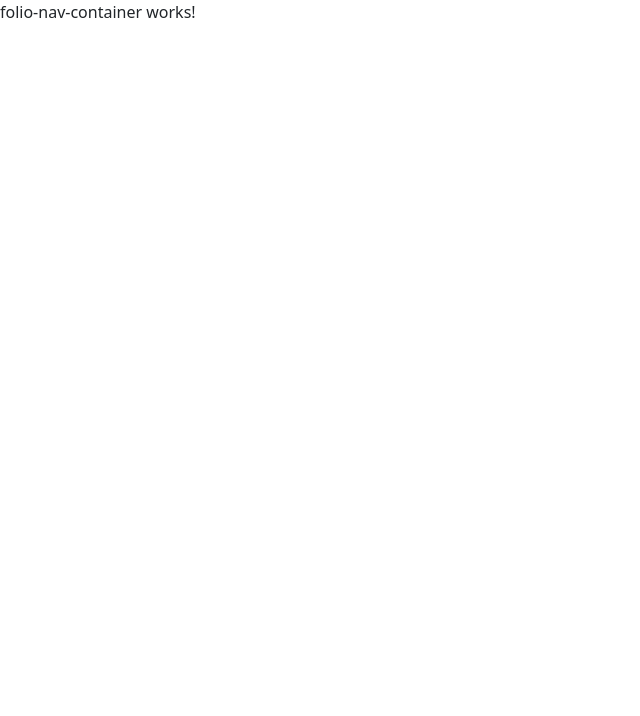
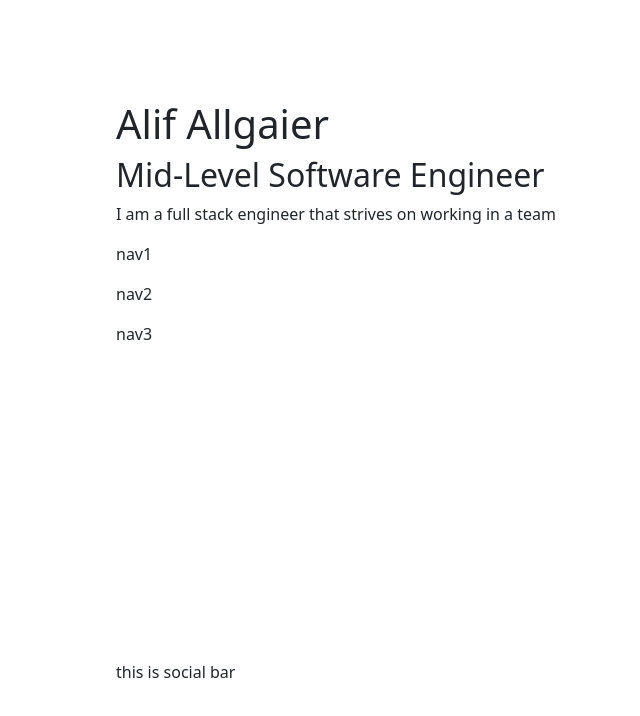
Before and after one commit to DCDLEAFY/dcdleafy-portfolio, an Angular app in the folder portfolio/: page / in a window 1280 px wide. Shown: the top 716 px of the page, without its empty margins (0-640 px from the left). Built offline with nearby package versions, Linux system fonts and the light colour scheme.

Commit message:
css and basic non functional nav content

```diff
--- a/portfolio/src/app/app.component.html
+++ b/portfolio/src/app/app.component.html
@@ -1 +1,4 @@
-<app-folio-nav-container></app-folio-nav-container>
+<div class="app-container">
+    <app-folio-nav-container></app-folio-nav-container>
+    <div class="temp"></div>
+</div>
--- a/portfolio/src/app/app.component.scss
+++ b/portfolio/src/app/app.component.scss
@@ -0,0 +1,12 @@
+.app-container {
+    display: flex;
+    justify-content: space-between;
+    padding-left: 6rem;
+    padding-right: 6rem;
+}
+
+.temp {
+    top: 1px;
+    min-height: 2000px;
+    position: static;
+}
--- a/portfolio/src/app/core/components/folio-nav-container/folio-nav-container.component.html
+++ b/portfolio/src/app/core/components/folio-nav-container/folio-nav-container.component.html
@@ -1 +1,25 @@
-<p>folio-nav-container works!</p>
+<div class="section-container">
+    <div class="top">
+        <div class="information-section">
+            <h1>Alif Allgaier</h1>
+            <h2>Mid-Level Software Engineer</h2>
+            <p>
+                I am a full stack engineer that strives on working in a team
+            </p>
+        </div>
+
+        <div class="navigation-section">
+            <p>nav1</p>
+            <p>nav2</p>
+            <p>nav3</p>
+        </div>
+
+    </div>
+
+    <div class="bottom">
+        <div class="social-section">
+            <p>this is social bar</p>
+        </div>
+    </div>
+
+</div>
--- a/portfolio/src/app/core/components/folio-nav-container/folio-nav-container.component.scss
+++ b/portfolio/src/app/core/components/folio-nav-container/folio-nav-container.component.scss
@@ -0,0 +1,13 @@
+.section-container {
+    display: flex;
+    flex-direction: column;
+    position: sticky;
+    min-height: 100vh;
+    justify-content: space-between;
+
+    padding-top: 100px;
+    padding-bottom: 100px;
+    padding-left: 20px;
+    padding-right: 20px;
+    top: 0;
+}
```
